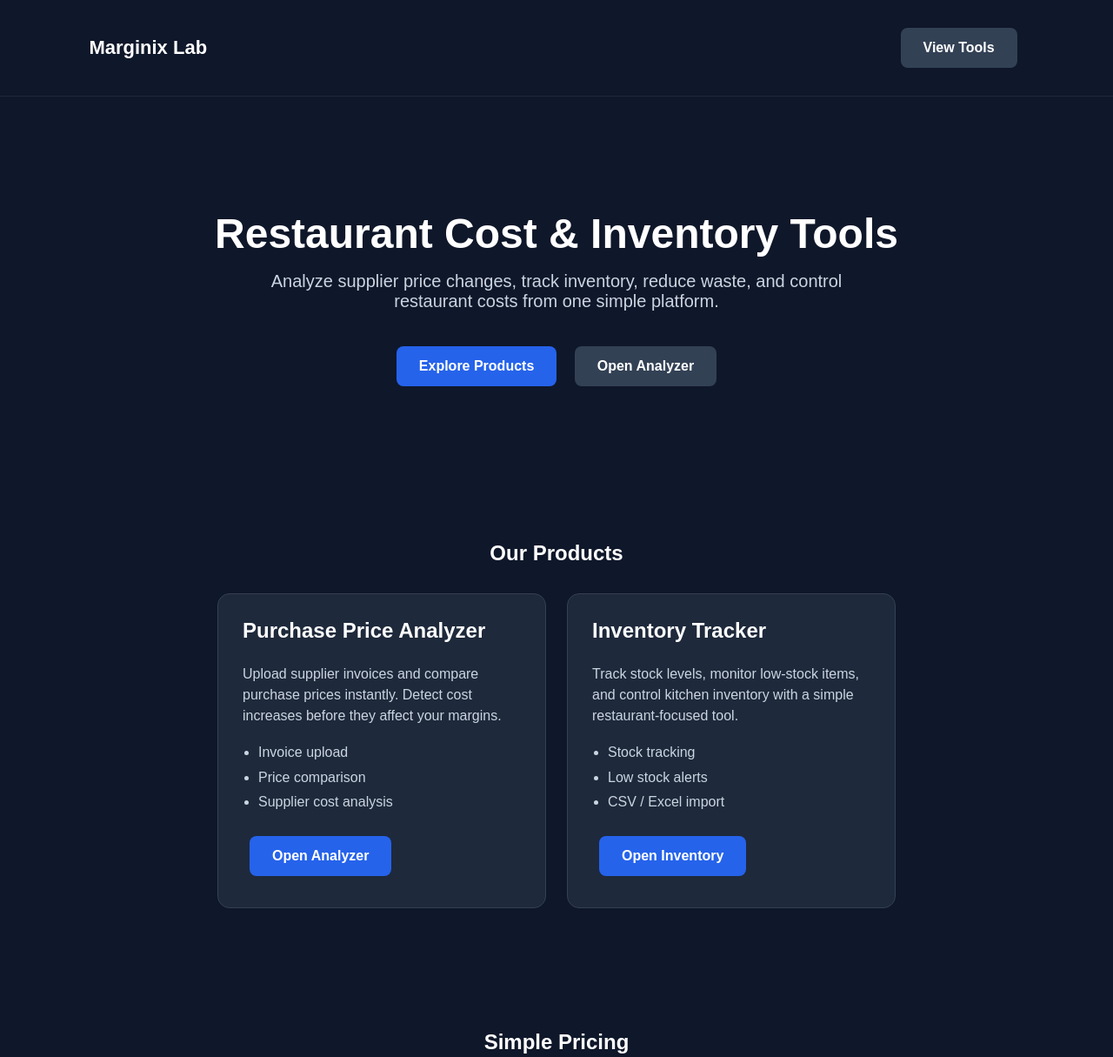
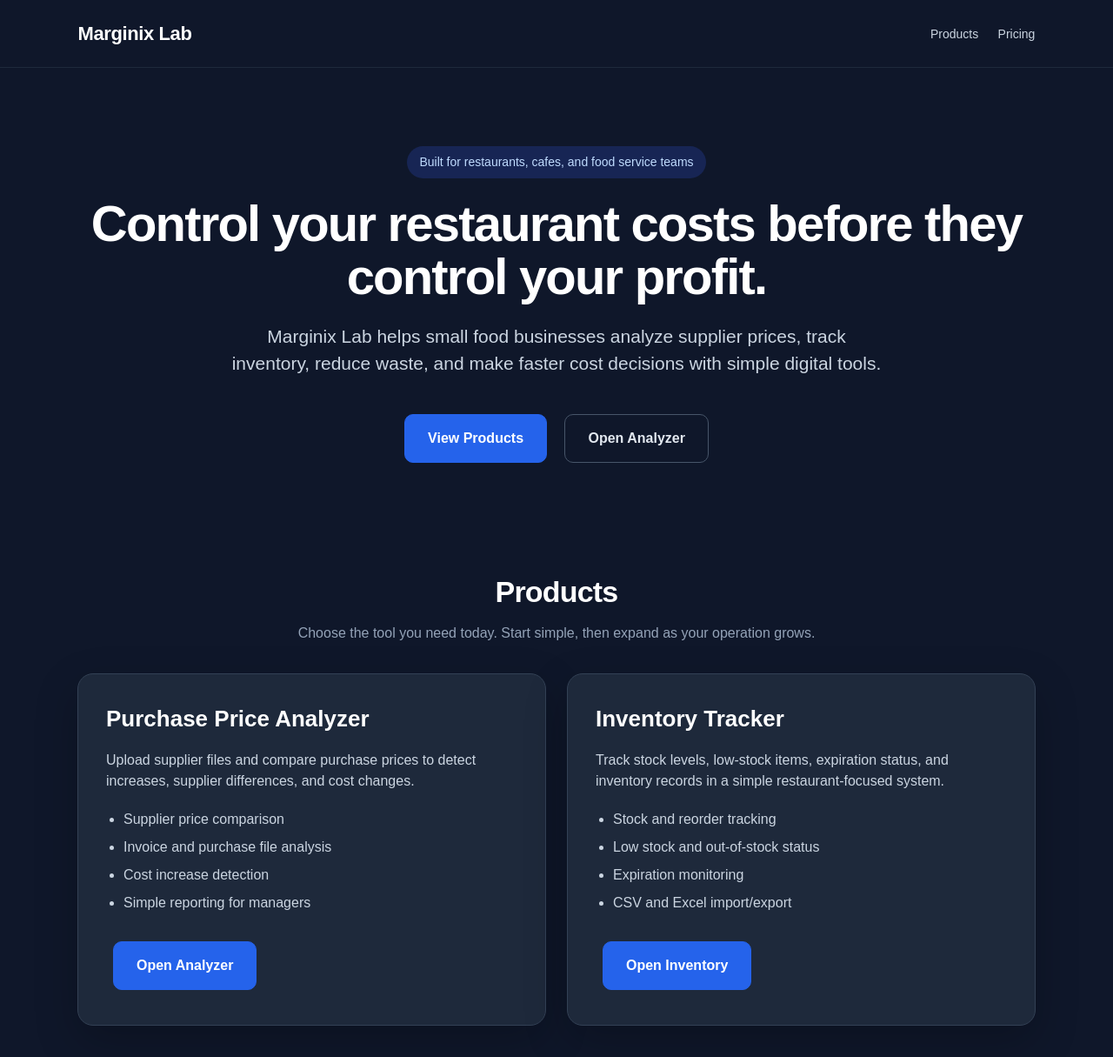
Before and after one commit to marginixlab/marginixlab-landing, a plain HTML site: page index.html in a window 1280 px wide. Shown: the top 1215 px of the page at 87% size. Drawn offline with Linux system fonts and the light colour scheme.

Commit message:
Update index.html

```diff
--- a/index.html
+++ b/index.html
@@ -6,107 +6,214 @@
   <title>Marginix Lab</title>
 
   <style>
+    * {
+      box-sizing: border-box;
+    }
+
     body {
       margin: 0;
       font-family: Arial, sans-serif;
       background: #0f172a;
       color: #ffffff;
+      line-height: 1.5;
+    }
+
+    a {
+      color: inherit;
     }
 
     header {
-      padding: 24px 8%;
+      width: 100%;
+      padding: 22px 7%;
       display: flex;
       justify-content: space-between;
       align-items: center;
       border-bottom: 1px solid #1e293b;
+      background: #0f172a;
+      position: sticky;
+      top: 0;
+      z-index: 10;
     }
 
     .logo {
       font-size: 22px;
-      font-weight: bold;
+      font-weight: 800;
+      letter-spacing: -0.4px;
+    }
+
+    .nav a {
+      margin-left: 18px;
+      color: #cbd5e1;
+      text-decoration: none;
+      font-size: 14px;
     }
 
     .hero {
-      padding: 90px 8%;
+      max-width: 1150px;
+      margin: 0 auto;
+      padding: 90px 24px 60px;
       text-align: center;
     }
 
-    .hero h1 {
-      font-size: 48px;
-      margin-bottom: 16px;
+    .badge {
+      display: inline-block;
+      padding: 8px 14px;
+      border-radius: 999px;
+      background: #172554;
+      color: #bfdbfe;
+      font-size: 14px;
+      margin-bottom: 22px;
+    }
+
+    h1 {
+      font-size: 58px;
+      line-height: 1.05;
+      margin: 0 0 22px;
+      letter-spacing: -1.8px;
     }
 
     .hero p {
-      font-size: 20px;
+      max-width: 760px;
+      margin: 0 auto 34px;
       color: #cbd5e1;
-      max-width: 700px;
-      margin: 0 auto 32px;
+      font-size: 21px;
     }
 
     .button {
       display: inline-block;
-      padding: 14px 26px;
+      padding: 15px 26px;
+      border-radius: 10px;
+      background: #2563eb;
+      color: #ffffff;
+      text-decoration: none;
+      font-weight: 700;
       margin: 8px;
-      border-radius: 8px;
-      background: #2563eb;
-      color: white;
-      text-decoration: none;
-      font-weight: bold;
+      border: 1px solid #2563eb;
     }
 
     .button.secondary {
-      background: #334155;
+      background: transparent;
+      border: 1px solid #475569;
+      color: #e2e8f0;
     }
 
-    .section {
-      padding: 60px 8%;
-      text-align: center;
+    .button:hover {
+      opacity: 0.9;
     }
 
-    .cards {
-      display: flex;
+    section {
+      max-width: 1150px;
+      margin: 0 auto;
+      padding: 55px 24px;
+    }
+
+    .section-title {
+      text-align: center;
+      margin-bottom: 34px;
+    }
+
+    .section-title h2 {
+      font-size: 34px;
+      margin: 0 0 10px;
+      letter-spacing: -0.8px;
+    }
+
+    .section-title p {
+      color: #94a3b8;
+      margin: 0 auto;
+      max-width: 650px;
+    }
+
+    .grid {
+      display: grid;
+      grid-template-columns: repeat(2, minmax(0, 1fr));
       gap: 24px;
-      justify-content: center;
-      flex-wrap: wrap;
-      margin-top: 32px;
     }
 
     .card {
       background: #1e293b;
       border: 1px solid #334155;
-      border-radius: 14px;
-      padding: 28px;
-      width: 320px;
-      text-align: left;
+      border-radius: 18px;
+      padding: 32px;
+      box-shadow: 0 18px 50px rgba(0, 0, 0, 0.22);
     }
 
     .card h3 {
-      margin-top: 0;
-      font-size: 24px;
+      font-size: 26px;
+      margin: 0 0 12px;
     }
 
     .card p {
       color: #cbd5e1;
-      line-height: 1.5;
+      margin-bottom: 20px;
     }
 
-    .features {
+    ul {
+      margin: 0 0 24px;
+      padding-left: 20px;
       color: #cbd5e1;
-      padding-left: 18px;
-      line-height: 1.8;
+    }
+
+    li {
+      margin-bottom: 8px;
+    }
+
+    .pricing {
+      max-width: 430px;
+      margin: 0 auto;
+      text-align: center;
     }
 
     .price {
-      font-size: 34px;
-      font-weight: bold;
-      margin: 20px 0;
+      font-size: 42px;
+      font-weight: 800;
+      margin: 18px 0 8px;
+    }
+
+    .small {
+      color: #94a3b8;
+      font-size: 14px;
+    }
+
+    .notice {
+      margin-top: 18px;
+      padding: 14px;
+      border-radius: 12px;
+      background: #0f172a;
+      color: #cbd5e1;
+      font-size: 14px;
+      border: 1px solid #334155;
     }
 
     footer {
-      padding: 30px;
+      margin-top: 40px;
+      padding: 30px 24px;
       text-align: center;
       color: #94a3b8;
       border-top: 1px solid #1e293b;
+    }
+
+    @media (max-width: 850px) {
+      h1 {
+        font-size: 40px;
+      }
+
+      .hero p {
+        font-size: 18px;
+      }
+
+      .grid {
+        grid-template-columns: 1fr;
+      }
+
+      header {
+        flex-direction: column;
+        gap: 14px;
+      }
+
+      .nav a {
+        margin: 0 8px;
+      }
     }
   </style>
 </head>
@@ -115,35 +222,43 @@
 
   <header>
     <div class="logo">Marginix Lab</div>
-    <a class="button secondary" href="#tools">View Tools</a>
+    <nav class="nav">
+      <a href="#products">Products</a>
+      <a href="#pricing">Pricing</a>
+    </nav>
   </header>
 
-  <section class="hero">
-    <h1>Restaurant Cost & Inventory Tools</h1>
+  <main>
+    <div class="hero">
+      <div class="badge">Built for restaurants, cafes, and food service teams</div>
+      <h1>Control your restaurant costs before they control your profit.</h1>
       <p>
-      Analyze supplier price changes, track inventory, reduce waste,
-      and control restaurant costs from one simple platform.
+        Marginix Lab helps small food businesses analyze supplier prices, track inventory,
+        reduce waste, and make faster cost decisions with simple digital tools.
       </p>
 
-    <a class="button" href="#tools">Explore Products</a>
+      <a class="button" href="#products">View Products</a>
       <a class="button secondary" href="https://analyzer.marginixlab.com">Open Analyzer</a>
-  </section>
+    </div>
 
-  <section class="section" id="tools">
-    <h2>Our Products</h2>
+    <section id="products">
+      <div class="section-title">
+        <h2>Products</h2>
+        <p>Choose the tool you need today. Start simple, then expand as your operation grows.</p>
+      </div>
 
-    <div class="cards">
-
+      <div class="grid">
         <div class="card">
           <h3>Purchase Price Analyzer</h3>
           <p>
-          Upload supplier invoices and compare purchase prices instantly.
-          Detect cost increases before they affect your margins.
+            Upload supplier files and compare purchase prices to detect increases,
+            supplier differences, and cost changes.
           </p>
-        <ul class="features">
-          <li>Invoice upload</li>
-          <li>Price comparison</li>
-          <li>Supplier cost analysis</li>
+          <ul>
+            <li>Supplier price comparison</li>
+            <li>Invoice and purchase file analysis</li>
+            <li>Cost increase detection</li>
+            <li>Simple reporting for managers</li>
           </ul>
           <a class="button" href="https://analyzer.marginixlab.com">Open Analyzer</a>
         </div>
@@ -151,35 +266,46 @@
         <div class="card">
           <h3>Inventory Tracker</h3>
           <p>
-          Track stock levels, monitor low-stock items, and control kitchen inventory
-          with a simple restaurant-focused tool.
+            Track stock levels, low-stock items, expiration status, and inventory records
+            in a simple restaurant-focused system.
           </p>
-        <ul class="features">
-          <li>Stock tracking</li>
-          <li>Low stock alerts</li>
-          <li>CSV / Excel import</li>
+          <ul>
+            <li>Stock and reorder tracking</li>
+            <li>Low stock and out-of-stock status</li>
+            <li>Expiration monitoring</li>
+            <li>CSV and Excel import/export</li>
           </ul>
           <a class="button" href="https://restaurant-inventory-tracker-qxny.onrender.com">Open Inventory</a>
         </div>
-
       </div>
     </section>
 
-  <section class="section">
+    <section id="pricing">
+      <div class="section-title">
         <h2>Simple Pricing</h2>
+        <p>Designed for small restaurant teams that need practical tools without complex setup.</p>
+      </div>
 
-    <div class="cards">
-      <div class="card">
+      <div class="card pricing">
         <h3>Starter Access</h3>
         <div class="price">$9 / month</div>
-        <p>
-          Access restaurant cost tools built for small restaurants, cafes,
-          and food service businesses.
-        </p>
+        <p class="small">Access to restaurant cost-control tools.</p>
+
+        <ul style="text-align: left;">
+          <li>Purchase Price Analyzer access</li>
+          <li>Inventory Tracker access</li>
+          <li>Basic reporting tools</li>
+          <li>Access code based login</li>
+        </ul>
+
         <a class="button" href="https://analyzer.marginixlab.com">Get Started</a>
+
+        <div class="notice">
+          Payment and onboarding flow can be connected after the first customer validation.
         </div>
       </div>
     </section>
+  </main>
 
   <footer>
     © 2026 Marginix Lab. Restaurant cost control tools.
```
Lines whose indentation alone changed are shown as unchanged.
